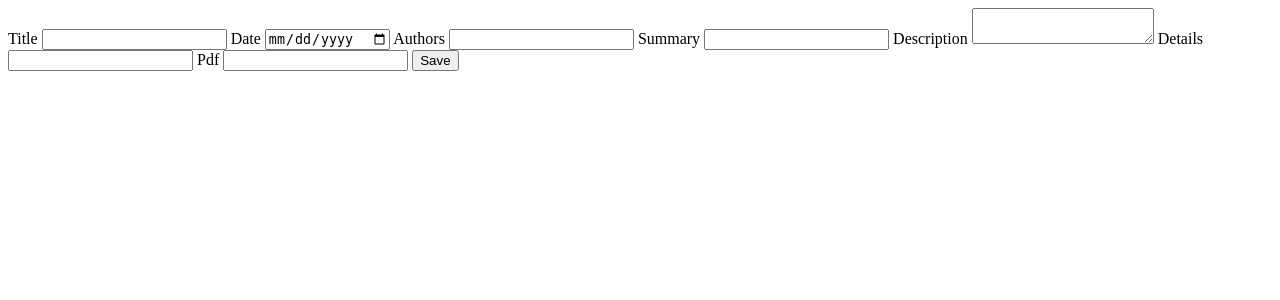
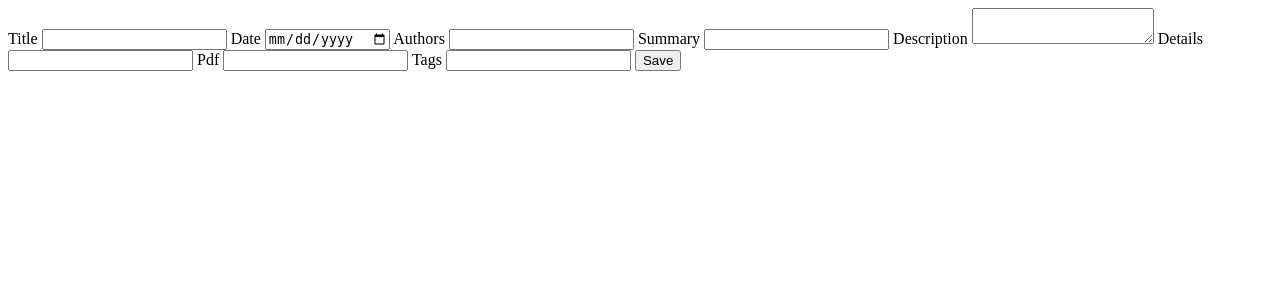
Before and after one commit to samirelanduk/TimelineReview, a Django app: template core/templates/paper-form.html in a window 1280 px wide. Shown: the top 300 px of the page. Run offline with Django 3.2, Linux system fonts and the light colour scheme; the template is opened without the code that fills it, so the values that code supplies are empty, except form fields; tables that the repository leaves empty hold one stand-in row (values such as "Sample post"); form fields are guessed from the names that the template uses.

Commit message:
Add tag saving

```diff
--- a/core/templates/paper-form.html
+++ b/core/templates/paper-form.html
@@ -41,6 +41,12 @@
     {{ form.pdf.label_tag }}
     {{ form.pdf }}
 
+    {% if form.errors.tags %}
+    <div class="error" id="tags-error">{{ form.errors.tags.0 }}</div>
+    {% endif %}
+    {{ form.tags.label_tag }}
+    {{ form.tags }}
+
 
     {% csrf_token %}
     <input type="submit" value="Save">
```
Also changed, not shown: core/forms.py (+12 -0 lines).
